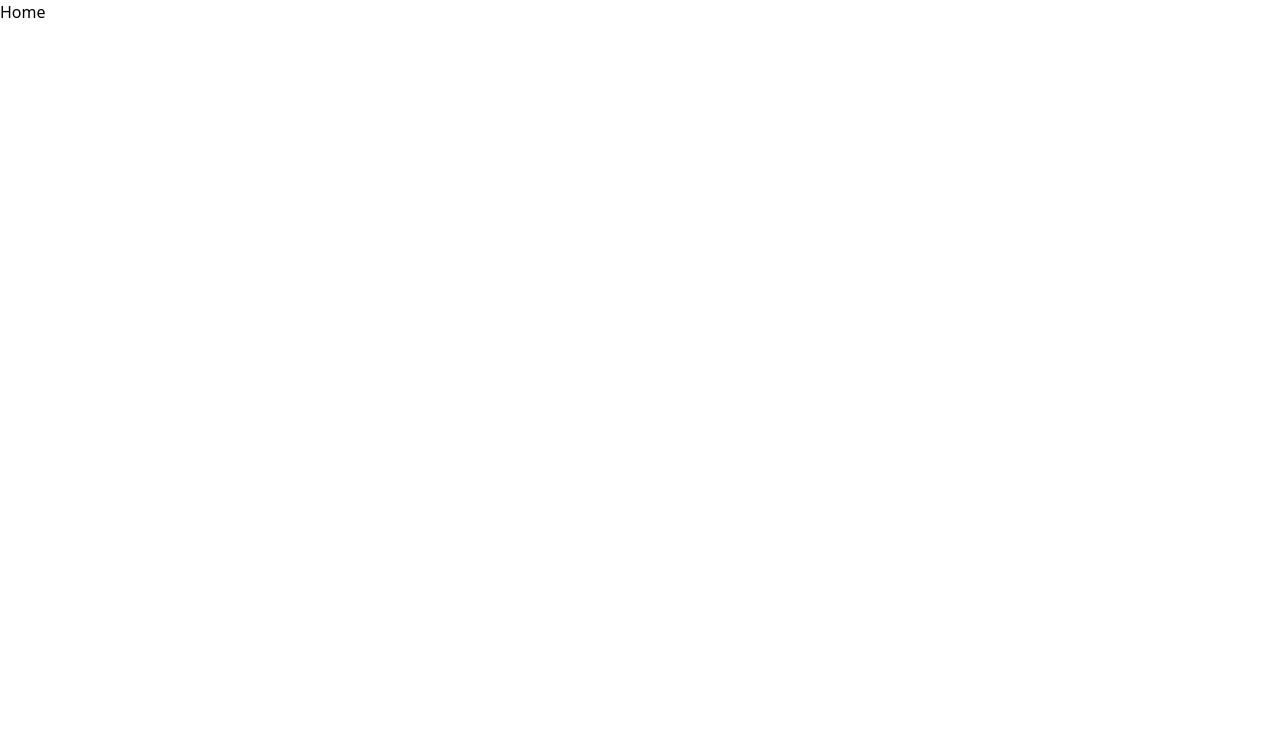
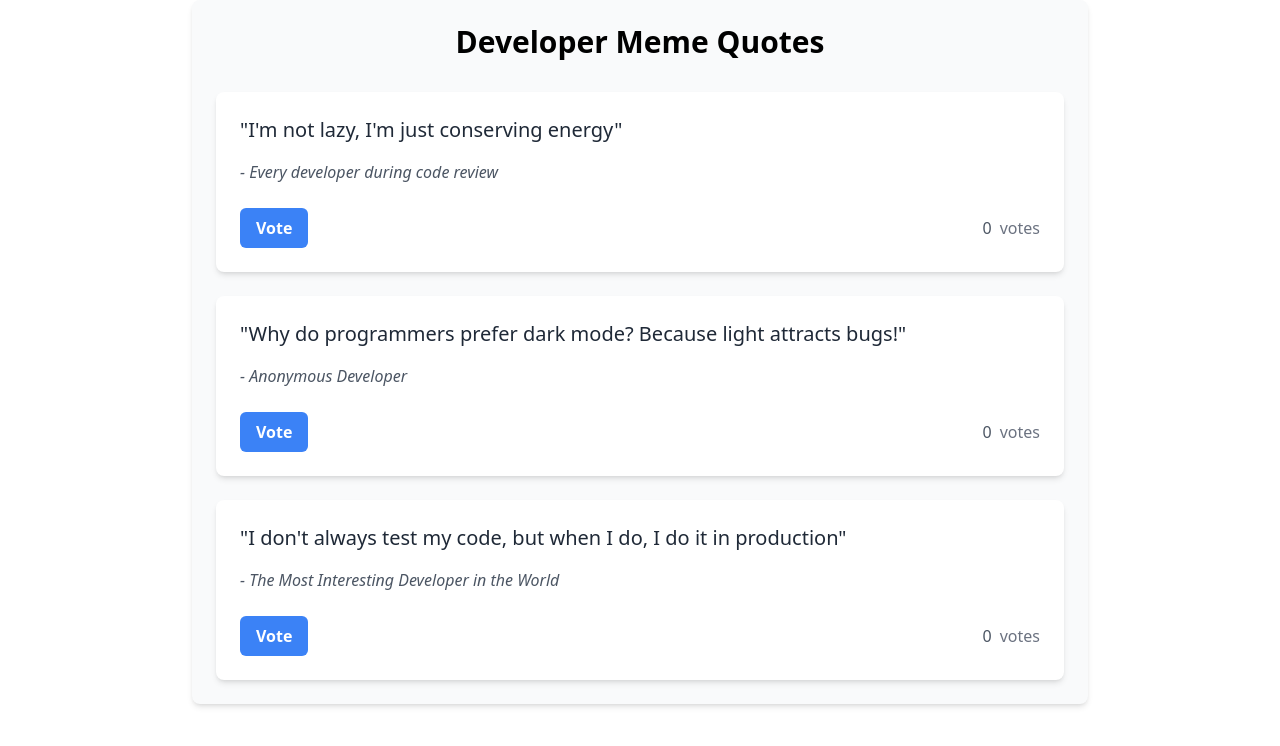
Before and after one commit to PlengNakdee/meme-vote, a React (Create React App) app: page /home in a window 1280 px wide. Shown: the top 746 px of the page. Built offline with nearby package versions, Linux system fonts and the light colour scheme.

Commit message:
home component

```diff
--- a/src/components/Home.tsx
+++ b/src/components/Home.tsx
@@ -1,9 +1,45 @@
-import React from 'react';
+import React, { useState } from 'react';
 
 const Home = () => {
+    const [votes, setVotes] = useState<number[]>([0, 0, 0]);
+    const handleVote = (index: number) => {
+        const newVotes = [...votes];
+        newVotes[index] += 1;
+        setVotes(newVotes);
+    };
+
+    const memes = [
+        { id: 1, quote: "I'm not lazy, I'm just conserving energy", author: "Every developer during code review"},
+        { id: 2, quote: "Why do programmers prefer dark mode? Because light attracts bugs!", author: "Anonymous Developer" },
+        { id: 3, quote: "I don't always test my code, but when I do, I do it in production", author: "The Most Interesting Developer in the World" },
+    ]
     return (
-        <div>
-            <h1>Home</h1>
+        <div className='mx-auto max-w-4xl p-6 bg-gray-50 rounded-lg shadow-md'>
+            <h1 className='text-3xl font-bold text-center mb-8'>Developer Meme Quotes</h1>
+
+            <div className='rid grid-cols-1 md:grid-cols-2 lg:grid-cols-3'>
+                {memes.map((meme, index) => (
+                    <div key={meme.id} className='bg-white rounded-lg shadow-md p-6 flex flex-col mt-6'>
+                        <div className='flex-1'>
+                            <p className='text-xl font-medium mb-4 text-gray-800'> "{meme.quote}"</p>
+                            <p className='text-gray-600 italic'>- {meme.author}</p>
+                        </div>
+                        <div className='mt-6 flex items-center justify-between'>
+                            <button onClick={() => handleVote(index)} className='bg-blue-500 hover:bg-blue-600 text-white font-semibold py-2 px-4 rounded-md transition-colors duration-200'>
+                                Vote
+                            </button>
+                            <div className="flex items-center gap-2">
+                                <span className="text-gray-600 font-medium">
+                                    {votes[index]}
+                                </span>
+                                <span className="text-gray-500">
+                                    {votes[index] === 1 ? 'vote' : 'votes'}
+                                </span>
+                            </div>
+                        </div>
+                    </div>
+                ))}
+            </div>
         </div>
     );
 };
```
Also changed, not shown: 1 other file (tests, documents, lock files or other folders).
